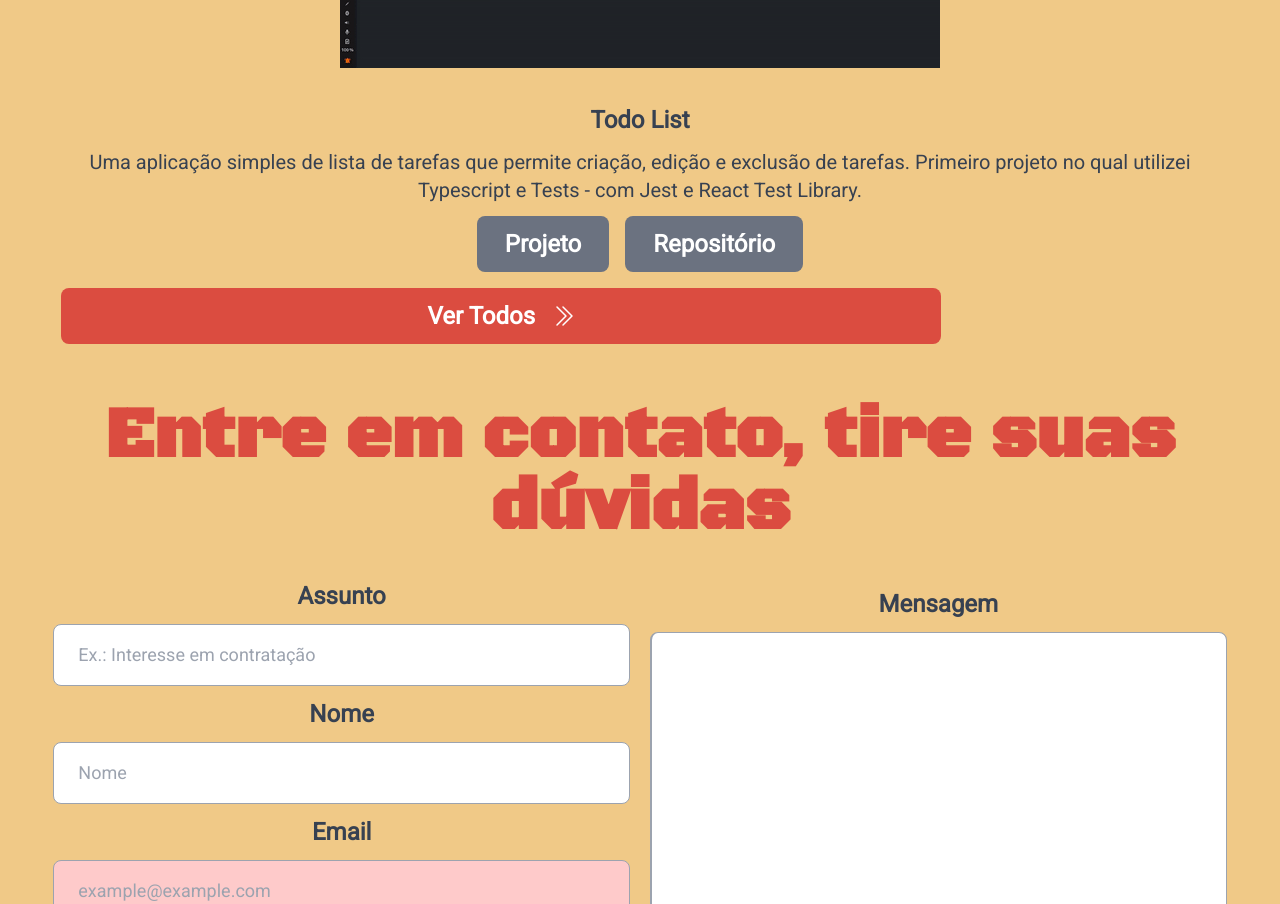
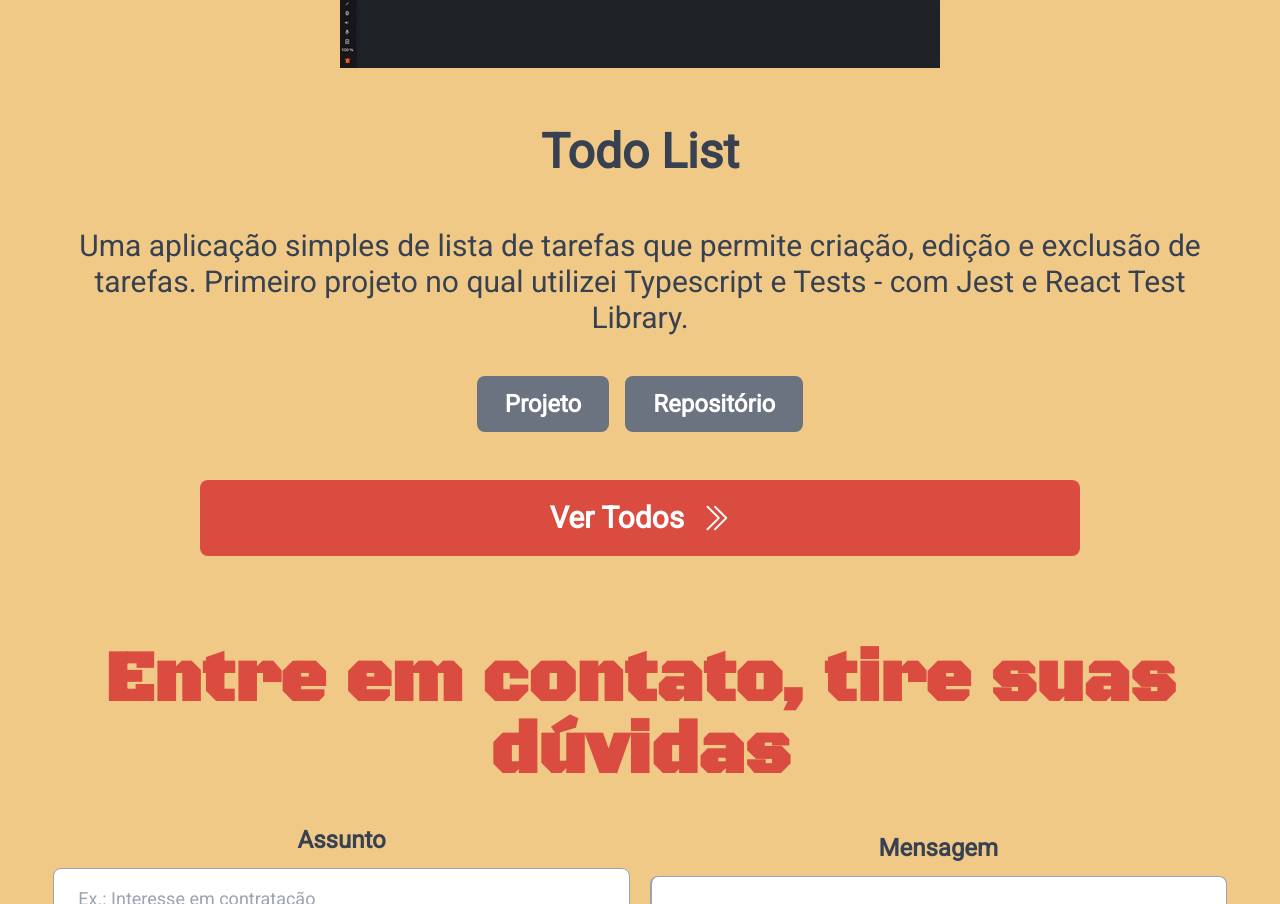
Before and after one commit to thiago-ximenes/portifolio-web, a React (Create React App) app: page /#/ in a window 1280 px wide. Shown: the part 1760-2664 px from the top of the page. Built offline with nearby package versions, Linux system fonts and the light colour scheme.

Commit message:
add style to big screen view

```diff
--- a/src/components/Portifolio/SpotlightProjects.tsx
+++ b/src/components/Portifolio/SpotlightProjects.tsx
@@ -21,11 +21,13 @@ const SpotlightProjects: React.FC = () => {
                 className="my-5"
               />
               <h3
-                className="text-center mt-4 text-2xl font-bold"
+                className="text-center mt-4 text-2xl font-bold md:text-5xl md:my-10"
               >
                 { project.name }
               </h3>
-              <p className="text-center text-xl my-3">
+              <p
+                className="md:text-center text-xl my-3 text-justify md:text-3xl md:mb-10"
+              >
                 { project.description }
               </p>
               <div
@@ -45,15 +47,15 @@ const SpotlightProjects: React.FC = () => {
                 />
               </div>
               <div
-                className="flex flex-col justify-around h-fit w-full mx-auto py-4"
+                className="flex flex-col md:flex-row w-full justify-around h-fit mx-auto py-4 md:my-8"
               >
                 <Button
                 >
                   <div
-                    className="flex flex-row justify-center items-center"
+                    className="flex flex-row justify-center items-center md:text-3xl md:my-2"
                   >Ver Todos
                     <BsChevronDoubleRight
-                      className="ml-4"
+                      className="ml-4 md:text-3xl"
                     />
                   </div>
                 </Button>
```
